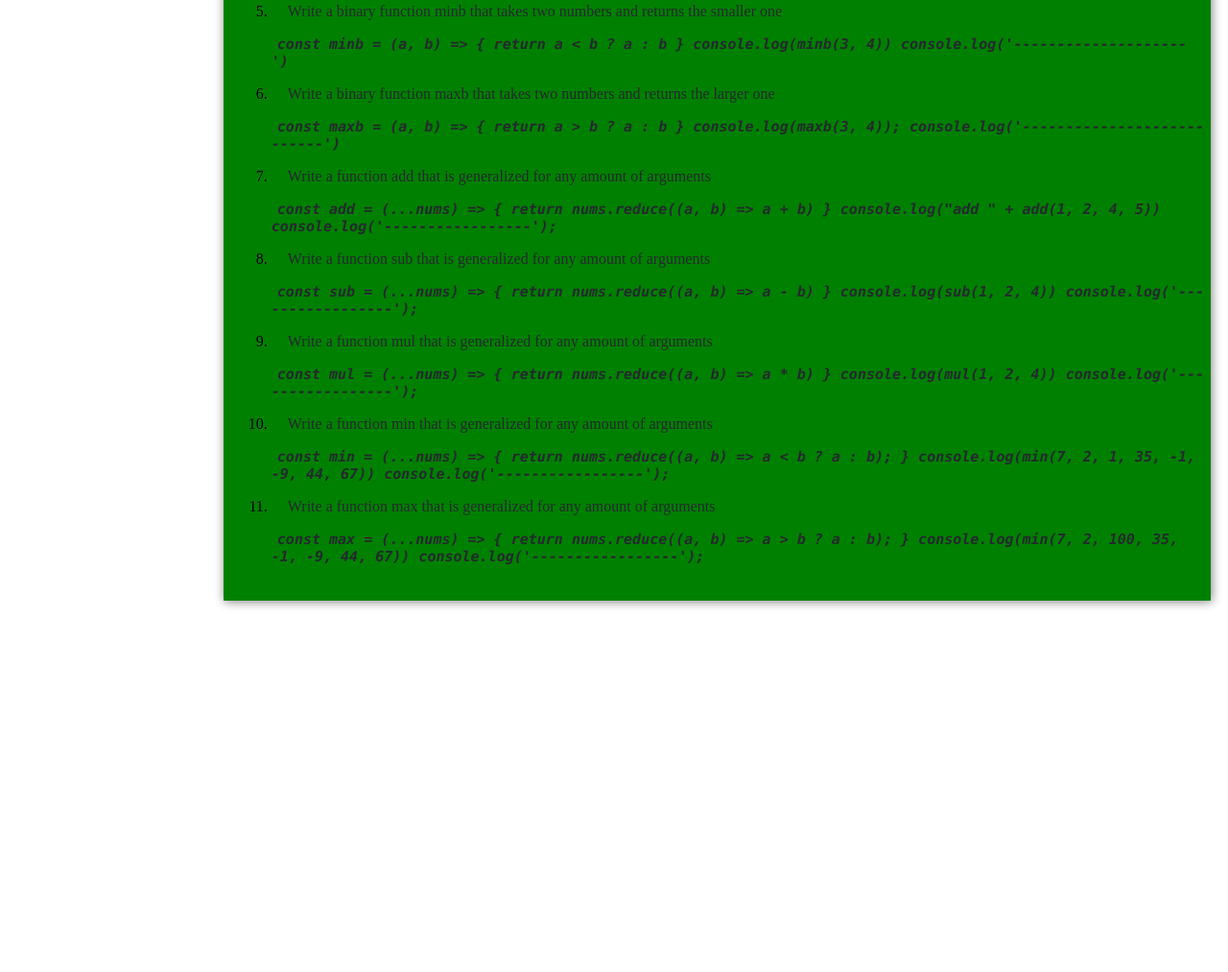
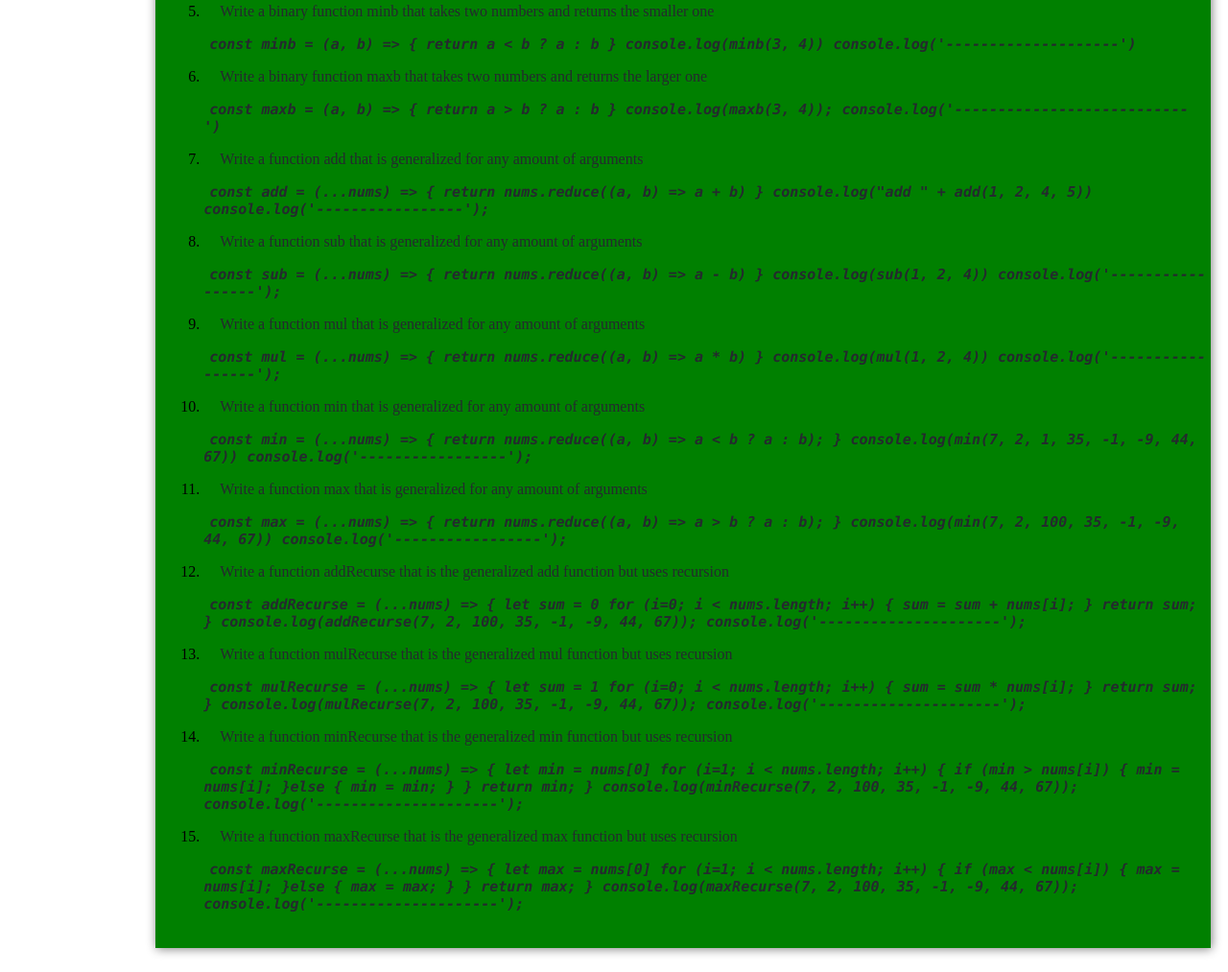
Before and after one commit to zero-to-mastery/JS_Fun_Practice, a plain HTML site: page solutions.html in a window 1280 px wide. Shown: the part 355-1368 px from the top of the page at 96% size. Before the commit the page ends 1006 px from the top, so only its background shows below. Drawn offline with Linux system fonts and the light colour scheme.

Commit message:
add four functions

```diff
--- a/solutions.html
+++ b/solutions.html
@@ -185,6 +185,86 @@
 					</code>
 				</dt>
 				</li>
+					<li>
+					<dd>
+						<p>Write a function addRecurse that is the generalized add function but uses recursion</p>
+					</dd>
+					<dt>
+						<code>
+							const addRecurse = (...nums) => {
+							    let sum = 0
+							    for (i=0; i < nums.length; i++) {
+							        sum = sum + nums[i];
+							    }
+							    return sum;
+							}
+							console.log(addRecurse(7, 2, 100, 35, -1, -9, 44, 67));
+							console.log('---------------------');
+						</code>
+					</dt>
+				</li>
+				<li>
+					<dd>
+						<p>Write a function mulRecurse that is the generalized mul function but uses recursion</p>
+					</dd>
+					<dt>
+						<code>
+							const mulRecurse = (...nums) => {
+							    let sum = 1
+							    for (i=0; i < nums.length; i++) {
+							        sum = sum * nums[i];
+							    }
+							    return sum;
+							}
+							console.log(mulRecurse(7, 2, 100, 35, -1, -9, 44, 67));
+							console.log('---------------------');
+						</code>
+					</dt>
+				</li>
+				<li>
+					<dd>
+						<p>Write a function minRecurse that is the generalized min function but uses recursion</p>
+					</dd>
+					<dt>
+						<code>
+							const minRecurse = (...nums) => {
+							    let min = nums[0]
+							    for (i=1; i < nums.length; i++) {
+							        if (min > nums[i]) {
+                                        min = nums[i];
+                                    }else {
+                                        min = min;
+                                    }
+							    }
+							    return min;
+							}
+							console.log(minRecurse(7, 2, 100, 35, -1, -9, 44, 67));
+							console.log('---------------------');
+						</code>
+					</dt>
+				</li>
+				<li>
+					<dd>
+						<p>Write a function maxRecurse that is the generalized max function but uses recursion</p>
+					</dd>
+					<dt>
+						<code>
+							const maxRecurse = (...nums) => {
+							    let max = nums[0]
+							    for (i=1; i < nums.length; i++) {
+							        if (max < nums[i]) {
+                                        max = nums[i];
+                                    }else {
+                                        max = max;
+                                    }
+							    }
+							    return max;
+							}
+							console.log(maxRecurse(7, 2, 100, 35, -1, -9, 44, 67));
+							console.log('---------------------');
+						</code>
+					</dt>
+				</li>
 			</ol>
 		</dl>
 	</div>
```
